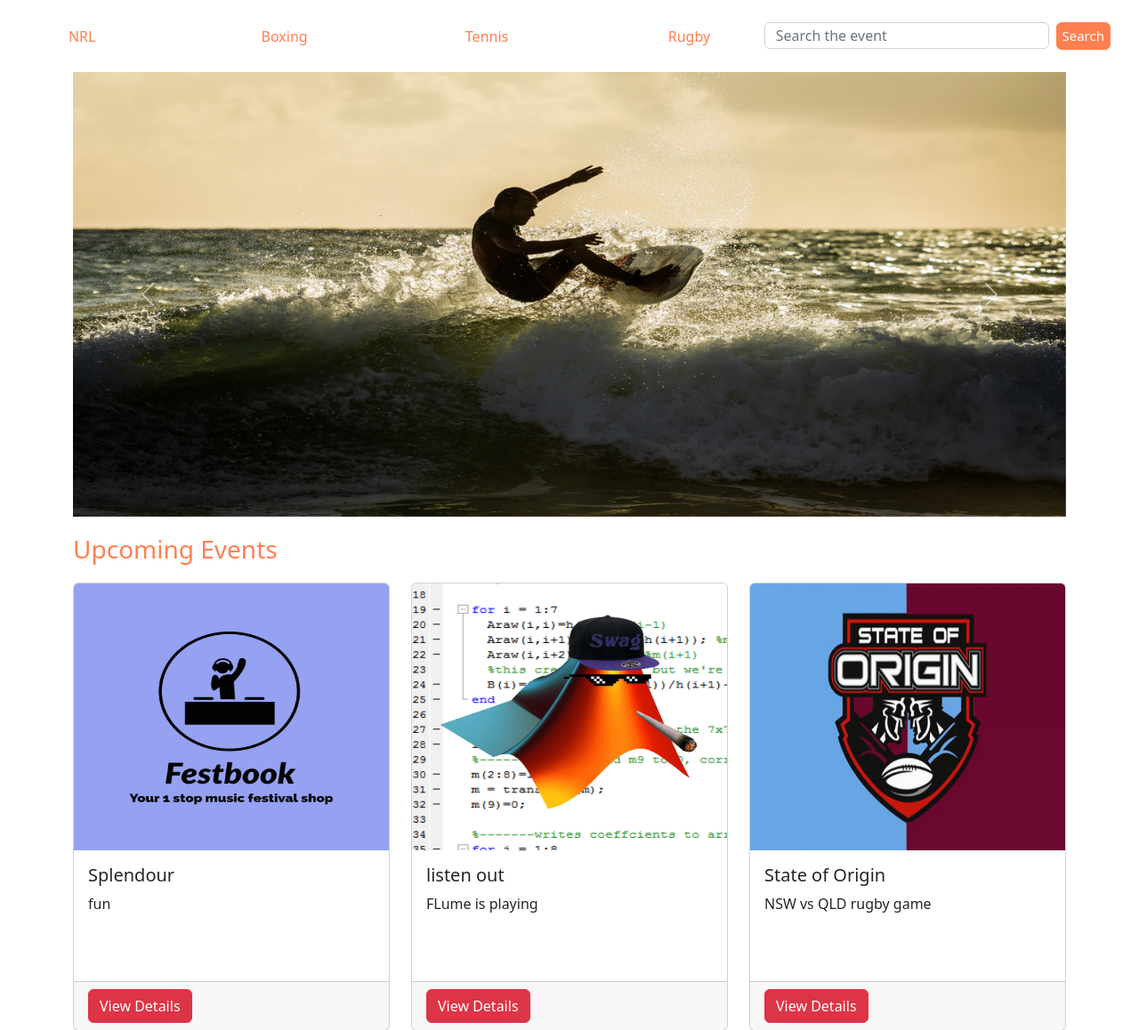
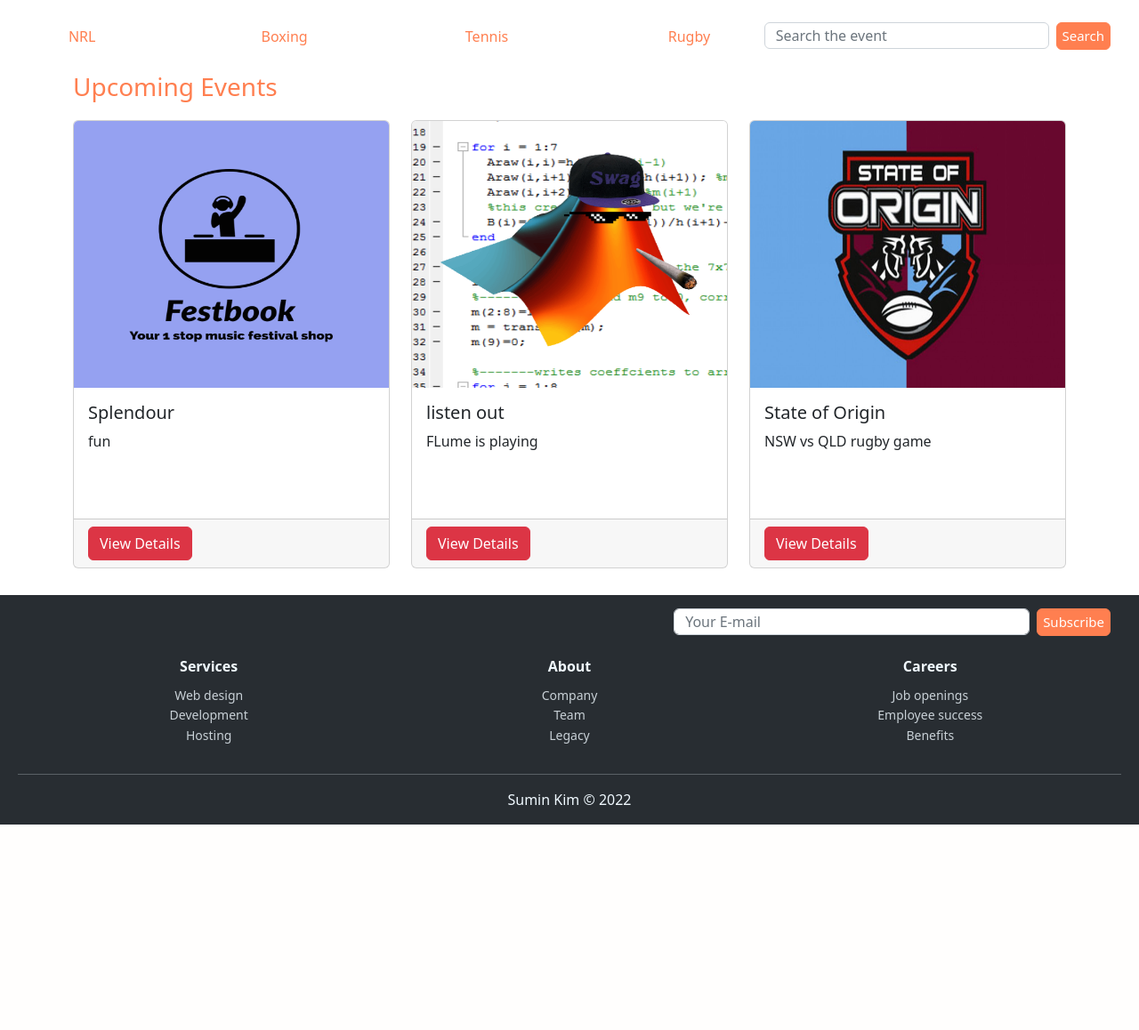
Before and after one commit to Sumin0704/Event_Management_System, a Flask app: page / in a window 1280 px wide. Shown: the part 67-1225 px from the top of the page at 89% size. After the commit the page ends 994 px from the top, so only its background shows below. Run offline with Flask 2, Linux system fonts and the light colour scheme; data comes from the database, SQL or seed files in the repository; both versions use the stored data as it was after the commit; parts of the project's set-up code (start-up, migrations or seed data) failed here and were passed over; some libraries are stand-ins or nearby versions.

Commit message:
carousel deleted
order reference number nearly finished, need to complete query

deleted event status, did not add to Event model yet

Jasper & Sumin

```diff
--- a/event/events.py
+++ b/event/events.py
@@ -88,6 +88,5 @@ def check_upload_file(form):
 @login_required
 def book(eventid):
     orderForm = OrderForm()
-    commentForm = CommentForm() # dont include this eventually
     eventinfo = Event.query.filter_by(event_id=eventid).first()
-    return render_template('book_tickets.html',eventinfo=eventinfo, orderForm=orderForm, commentForm=commentForm)
+    return render_template('book_tickets.html',eventinfo=eventinfo, orderForm=orderForm)
--- a/event/order_route.py
+++ b/event/order_route.py
@@ -1,9 +1,10 @@
-from flask import Blueprint, render_template, session, request, redirect, url_for
+from flask import Blueprint, render_template, session, request, redirect, url_for, flash
 from .models import Event, Order, EventStatus, User
 from flask_login import login_required, current_user
 from .forms import OrderForm
 from datetime import datetime
 from . import db
+from sqlalchemy import desc
 
 
 
@@ -25,6 +26,9 @@ def place(id):
         db.session.add(order) # add the object to the db session
         db.session.commit() # commit to the database
         print("Successfully place new order", "success")
+        orderRef = str(Order.query.filter_by().first().order_RefNumber)
+        print("!!!!!!!!!!!!!!!!!!!!!!!!!!!"+ str(orderRef))
+        flash("Order Placed Successfully Ref: " + orderRef)
         return redirect(url_for("main.index")) # Always end with redirect when form is valid
     return redirect(url_for("event.show", id=id))
 
--- a/event/templates/index.html
+++ b/event/templates/index.html
@@ -5,64 +5,22 @@
     <div class="container-fl">
       <!-- row2 -->
       <div class="container-f2">
-        <div class="row row-carousel">
-          <div class="col-12">
-            <!-- For Carousel-->
-            <div
-              id="carouselExampleControls"
-              class="carousel slide"
-              data-bs-ride="carousel"
-            >
-              <div class="carousel-inner">
-                <div class="carousel-item active">
-                  <img
-                    src="{{url_for('static', filename='img/surfing_carousel.jpg')}}"
-                    class="d-block w-100"
-                    alt="..."
-                  />
-                </div>
-                <div class="carousel-item">
-                  <img
-                    src="{{url_for('static', filename='img/soccer_carousel.jpg')}}"
-                    class="d-block w-100"
-                    alt="..."
-                  />
-                </div>
-                <div class="carousel-item">
-                  <img
-                    src="{{url_for('static', filename='img/swim_carousel.jpg')}}"
-                    class="d-block w-100"
-                    alt="..."
-                  />
-                </div>
-              </div>
-              <button
-                class="carousel-control-prev"
-                type="button"
-                data-bs-target="#carouselExampleControls"
-                data-bs-slide="prev"
-              >
-                <span
-                  class="carousel-control-prev-icon"
-                  aria-hidden="true"
-                ></span>
-                <span class="visually-hidden">Previous</span>
-              </button>
-              <button
-                class="carousel-control-next"
-                type="button"
-                data-bs-target="#carouselExampleControls"
-                data-bs-slide="next"
-              >
-                <span
-                  class="carousel-control-next-icon"
-                  aria-hidden="true"
-                ></span>
-                <span class="visually-hidden">Next</span>
-              </button>
+
+        <!-- flashes any messages to the user -->
+        {% with messages = get_flashed_messages() %}
+        {% if messages %} <!-- check if there are any messages -->
+          <div class="container-fluid">
+            <div class="row mt-3 mb-3">
+              <div class="col-md-12">
+              {% for message in messages %} <!--loop through the messages-->
+                <div class="alert alert-info">{{ message }}</div> <!--display as alert-->
+              {% endfor %}
             </div>
           </div>
         </div>
+        {% endif %}
+        {% endwith %}
+
         <!-- row 3 -->
         <div class="row row-title">
           <h3 class="title">Upcoming Events</h3>
```
Also changed, not shown: event/models.py (+2 -10 lines), event/sport.sqlite, event/static/img/state-of-origin.jpg (added).
